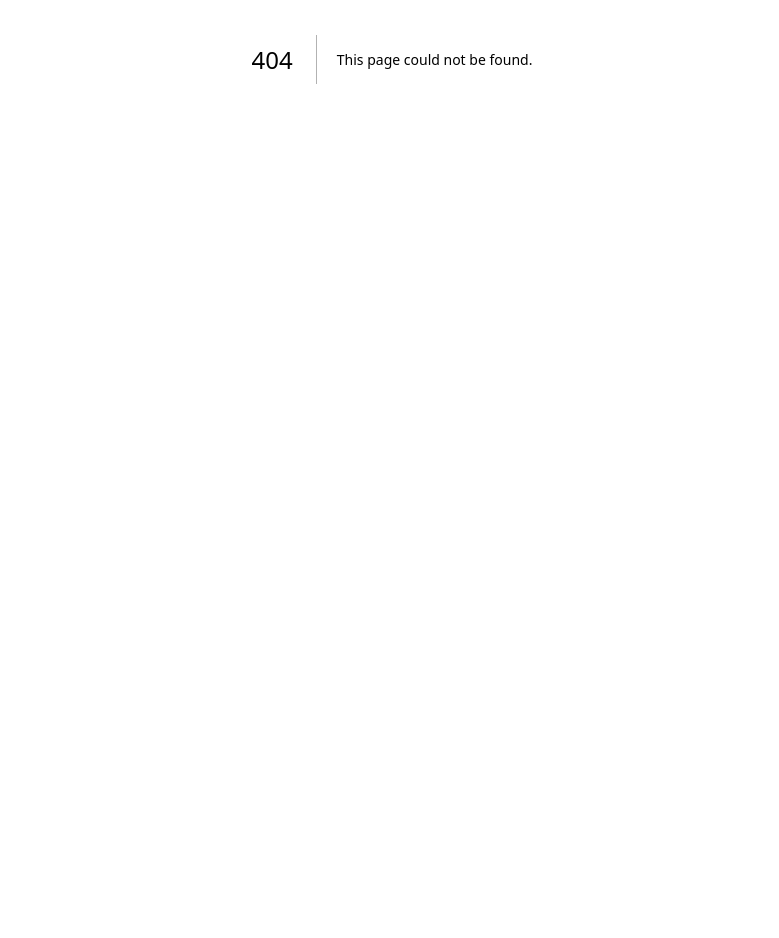
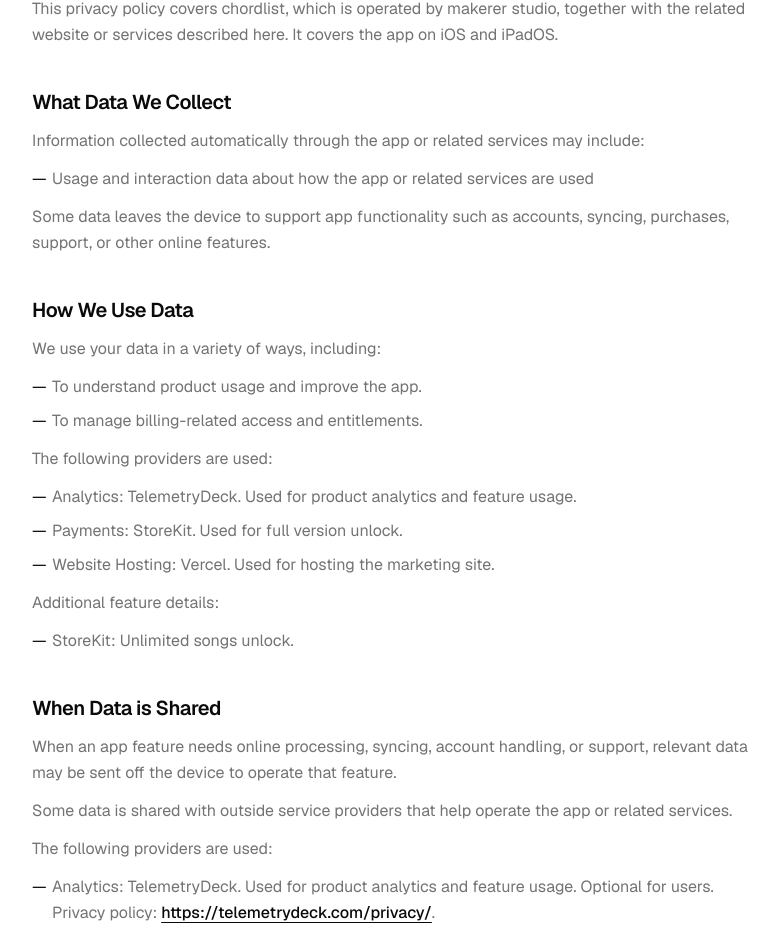
Before and after one commit to dnnsmnstrr/chordlist-website, a Next.js app: page /privacy in a window 1280 px wide. Before the commit this address had no page. Shown: the part 341-1279 px from the top of the page, without its empty margins (248-1027 px from the left). Before the commit the page ends 800 px from the top, so only its background shows below. Built offline with nearby package versions, Linux system fonts and the light colour scheme.

Commit message:
feat: add privacy link and create privacy policy page
Co-authored-by: Dennis Muensterer <3686989+dnnsmnstrr@users.noreply.github.com>

```diff
--- a/app/page.tsx
+++ b/app/page.tsx
@@ -14,7 +14,12 @@ export default function Page() {
 
       <footer className="mx-auto flex w-full max-w-5xl flex-col items-center justify-between gap-4 px-6 py-10 text-sm text-muted-foreground sm:flex-row">
         <span className="font-mono">chordlist</span>
-        <span>Local-first. No lock-in. Your data, always.</span>
+        <div className="flex items-center gap-6">
+          <a href="/privacy" className="transition-colors hover:text-foreground">
+            Privacy
+          </a>
+          <span>Local-first. No lock-in. Your data, always.</span>
+        </div>
       </footer>
 
       <section id="keys" aria-label="Interactive piano keyboard" className="w-full border-t border-border">
--- /dev/null
+++ b/app/privacy/page.tsx
@@ -0,0 +1,215 @@
+import type { Metadata } from "next"
+import { SiteHeader } from "@/components/site-header"
+
+export const metadata: Metadata = {
+  title: "Privacy Policy — chordlist",
+  description:
+    "How chordlist handles your data. Local-first, no lock-in, and never shared unless you choose to share it.",
+}
+
+export default function PrivacyPage() {
+  return (
+    <main className="min-h-screen bg-background text-foreground">
+      <SiteHeader />
+
+      <article className="mx-auto w-full max-w-3xl px-6 py-16">
+        <header className="border-b border-border pb-8">
+          <p className="font-mono text-sm text-muted-foreground">chordlist</p>
+          <h1 className="mt-3 text-balance text-4xl font-semibold tracking-tight sm:text-5xl">Privacy Policy</h1>
+        </header>
+
+        <div className="mt-10 flex flex-col gap-10">
+          <Section title="Who We Are">
+            <p>
+              This privacy policy covers chordlist, which is operated by makerer studio, together with the related
+              website or services described here. It covers the app on iOS and iPadOS.
+            </p>
+          </Section>
+
+          <Section title="What Data We Collect">
+            <p>Information collected automatically through the app or related services may include:</p>
+            <ul>
+              <li>Usage and interaction data about how the app or related services are used</li>
+            </ul>
+            <p>
+              Some data leaves the device to support app functionality such as accounts, syncing, purchases, support, or
+              other online features.
+            </p>
+          </Section>
+
+          <Section title="How We Use Data">
+            <p>We use your data in a variety of ways, including:</p>
+            <ul>
+              <li>To understand product usage and improve the app.</li>
+              <li>To manage billing-related access and entitlements.</li>
+            </ul>
+            <p>The following providers are used:</p>
+            <ul>
+              <li>Analytics: TelemetryDeck. Used for product analytics and feature usage.</li>
+              <li>Payments: StoreKit. Used for full version unlock.</li>
+              <li>Website Hosting: Vercel. Used for hosting the marketing site.</li>
+            </ul>
+            <p>Additional feature details:</p>
+            <ul>
+              <li>StoreKit: Unlimited songs unlock.</li>
+            </ul>
+          </Section>
+
+          <Section title="When Data is Shared">
+            <p>
+              When an app feature needs online processing, syncing, account handling, or support, relevant data may be
+              sent off the device to operate that feature.
+            </p>
+            <p>Some data is shared with outside service providers that help operate the app or related services.</p>
+            <p>The following providers are used:</p>
+            <ul>
+              <li>
+                Analytics: TelemetryDeck. Used for product analytics and feature usage. Optional for users. Privacy
+                policy:{" "}
+                <a
+                  href="https://telemetrydeck.com/privacy/"
+                  target="_blank"
+                  rel="noopener noreferrer"
+                  className="font-medium text-foreground underline underline-offset-4"
+                >
+                  https://telemetrydeck.com/privacy/
+                </a>
+                .
+              </li>
+              <li>Payments: StoreKit. Used for full version unlock. Optional for users.</li>
+              <li>
+                Website Hosting: Vercel. Used for hosting the marketing site. Optional for users. Privacy policy:{" "}
+                <a
+                  href="https://chordlist.app/privacy"
+                  target="_blank"
+                  rel="noopener noreferrer"
+                  className="font-medium text-foreground underline underline-offset-4"
+                >
+                  https://chordlist.app/privacy
+                </a>
+                .
+              </li>
+            </ul>
+          </Section>
+
+          <Section title="Payments and Subscriptions">
+            <p>The app offers in-app purchases or subscriptions through StoreKit.</p>
+            <p>Payment-related providers include StoreKit. They are used for full version unlock.</p>
+          </Section>
+
+          <Section title="Data Retention">
+            <p>Relevant data stays on the user&apos;s device rather than being retained by the developer.</p>
+          </Section>
+
+          <Section title="Security">
+            <p>
+              We use reasonable technical and organizational measures to protect data, but no method of storage or
+              transmission can be guaranteed to be completely secure.
+            </p>
+          </Section>
+
+          <Section title="Your Choices and Rights">
+            <p>
+              Privacy requests can be sent through{" "}
+              <a
+                href="mailto:support@chordlist.app"
+                className="font-medium text-foreground underline underline-offset-4"
+              >
+                support@chordlist.app
+              </a>
+              .
+            </p>
+            <p>Requests can be handled through Contact email and Manual support handling.</p>
+          </Section>
+
+          <Section title="Third-Party Websites and Services">
+            <p>The following providers are used:</p>
+            <ul>
+              <li>
+                Website Hosting: Vercel. Used for hosting the marketing site. Optional for users. Privacy policy:{" "}
+                <a
+                  href="https://chordlist.app/privacy"
+                  target="_blank"
+                  rel="noopener noreferrer"
+                  className="font-medium text-foreground underline underline-offset-4"
+                >
+                  https://chordlist.app/privacy
+                </a>
+                .
+              </li>
+            </ul>
+          </Section>
+
+          <Section title="Contact Us">
+            <ul>
+              <li>
+                Email:{" "}
+                <a
+                  href="mailto:support@chordlist.app"
+                  className="font-medium text-foreground underline underline-offset-4"
+                >
+                  support@chordlist.app
+                </a>
+              </li>
+              <li>
+                Support:{" "}
+                <a
+                  href="https://chordlist.app"
+                  target="_blank"
+                  rel="noopener noreferrer"
+                  className="font-medium text-foreground underline underline-offset-4"
+                >
+                  https://chordlist.app
+                </a>
+              </li>
+              <li>
+                Website:{" "}
+                <a
+                  href="https://chordlist.app"
+                  target="_blank"
+                  rel="noopener noreferrer"
+                  className="font-medium text-foreground underline underline-offset-4"
+                >
+                  https://chordlist.app
+                </a>
+              </li>
+              <li>
+                Marketing:{" "}
+                <a
+                  href="mailto:marketing@chordlist.app"
+                  className="font-medium text-foreground underline underline-offset-4"
+                >
+                  marketing@chordlist.app
+                </a>
+              </li>
+              <li>
+                Phone:{" "}
+                <a href="tel:+4917643792573" className="font-medium text-foreground underline underline-offset-4">
+                  +4917643792573
+                </a>
+              </li>
+            </ul>
+          </Section>
+        </div>
+      </article>
+
+      <footer className="mx-auto flex w-full max-w-3xl flex-col items-center justify-between gap-4 px-6 py-10 text-sm text-muted-foreground sm:flex-row">
+        <a href="/" className="font-mono transition-colors hover:text-foreground">
+          chordlist
+        </a>
+        <span>Local-first. No lock-in. Your data, always.</span>
+      </footer>
+    </main>
+  )
+}
+
+function Section({ title, children }: { title: string; children: React.ReactNode }) {
+  return (
+    <section className="flex flex-col gap-3">
+      <h2 className="text-xl font-semibold tracking-tight">{title}</h2>
+      <div className="flex flex-col gap-3 leading-relaxed text-muted-foreground [&_a]:break-words [&_li]:relative [&_li]:pl-5 [&_ul]:flex [&_ul]:flex-col [&_ul]:gap-2 [&_li]:before:absolute [&_li]:before:left-0 [&_li]:before:text-foreground [&_li]:before:content-['—']">
+        {children}
+      </div>
+    </section>
+  )
+}
```
